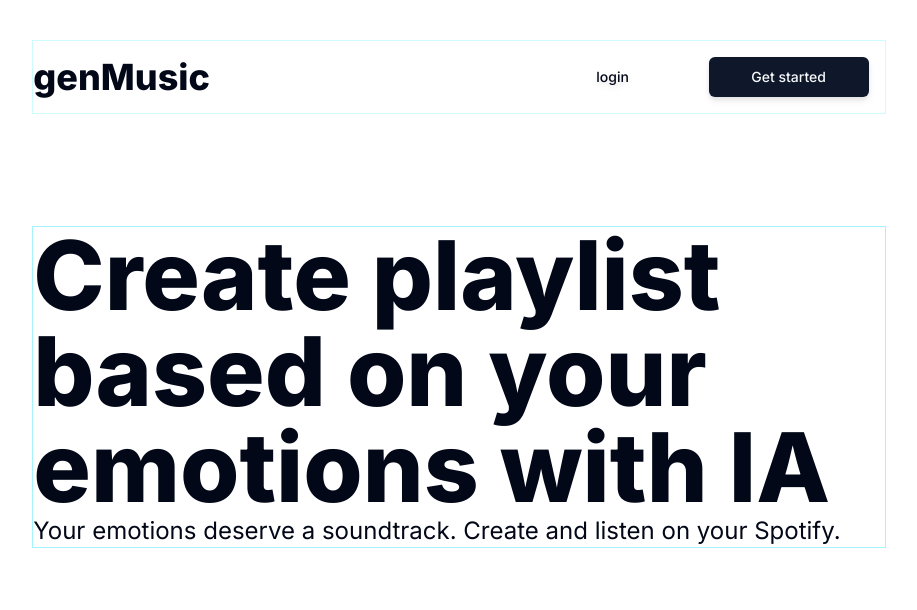
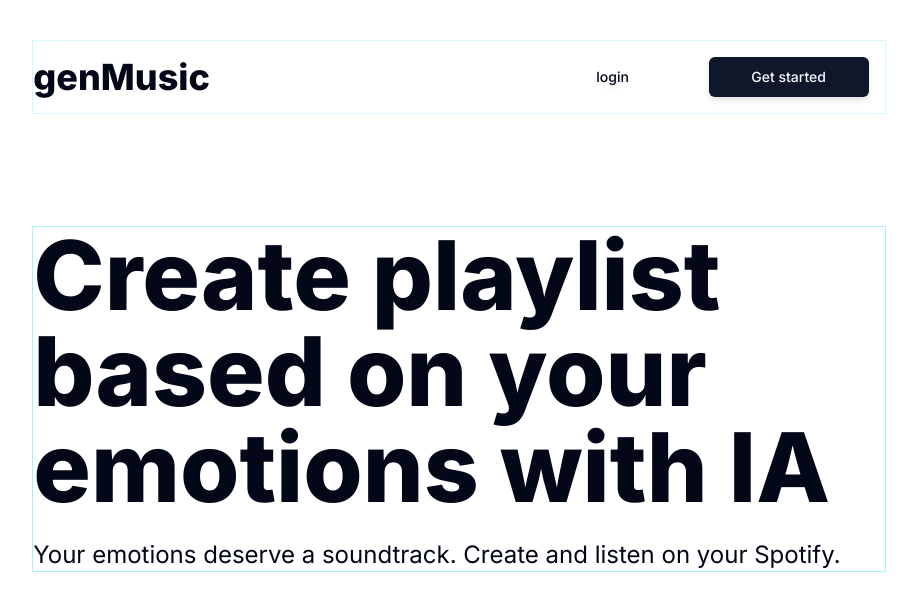
Before and after one commit to vitucordeiro/genmusic-front, a Next.js app: page / in a window 1280 px wide. Shown: the top 610 px of the page, without its empty margins (181-1098 px from the left). Built offline with nearby package versions, Linux system fonts and the light colour scheme.

Commit message:
Refactor: CSS Layout Main

```diff
--- a/src/components/screen/Main.tsx
+++ b/src/components/screen/Main.tsx
@@ -1,12 +1,10 @@
+
 export default function Main(){
     return(
-        <div className="mt-28 border border-cyan-200 mt-10 flex flex-row justify-between w-2/3">
-            <div>
-                <h1 className="text-8xl font-extrabold  max-w-5xl">Create playlist based on your emotions with IA </h1>
-                <span className="mt-10 text-2xl">Your emotions deserve a soundtrack. Create and listen on your
+        <div className="mt-28 border border-cyan-200 mt-10 space-y-6 flex flex-col justify-between w-2/3">
+                <h1 className="text-8xl font-extrabold ">Create playlist based on your emotions with IA </h1>
+                <span className="text-2xl">Your emotions deserve a soundtrack. Create and listen on your
                 Spotify.</span>
-            </div>
-
         </div>
     )
 }
```
